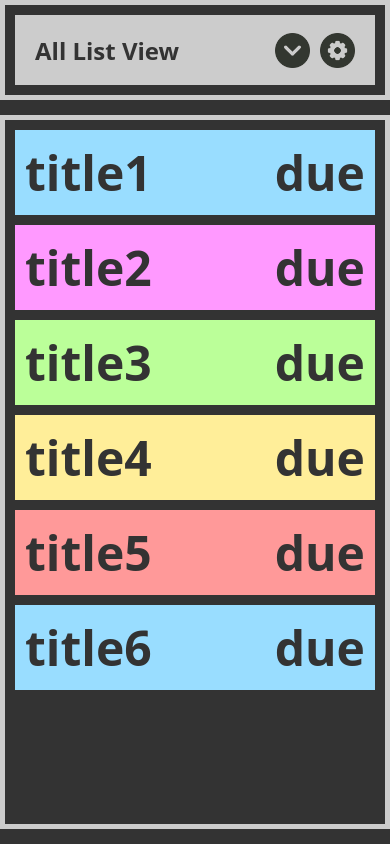
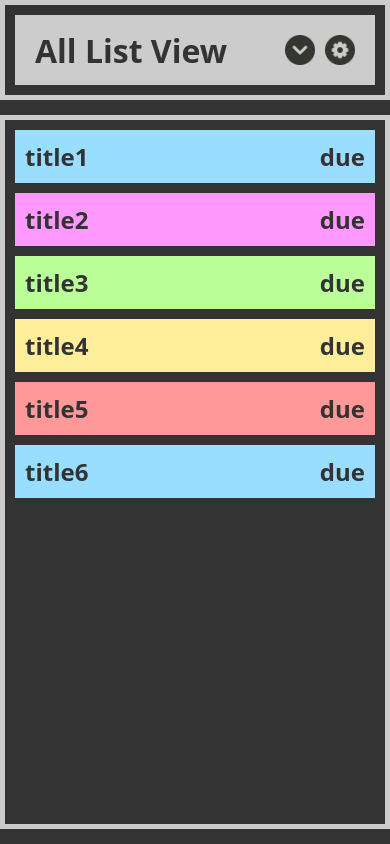
Before and after one commit to DrearyDev/todo-list, a website built with webpack: page src/index.html in a window 390 px wide. Built offline with nearby package versions, Linux system fonts and the light colour scheme.

Commit message:
Clean up UI with no user-select on icons

```diff
--- a/src/handleDOM.js
+++ b/src/handleDOM.js
@@ -51,12 +51,14 @@ const handleDOM = (() => {
         // create dropDown Icon
         dropDown = new Image();
         dropDown.src = dropDownPng;
+        dropDown.setAttribute('draggable', false);
         addClass(dropDown, 'drop-down');
         actions.appendChild(dropDown);
 
         // create settings Icon
         settings = new Image();
         settings.src = settingsPng;
+        settings.setAttribute('draggable', false);
         addClass(settings, 'settings');
         actions.appendChild(settings);
     };
--- a/src/style.css
+++ b/src/style.css
@@ -94,6 +94,7 @@ body {
 .header .project .actions > img {
     height: 35px;
     width: 35px;
+    user-select: none;
 
     /* make black icon color #333 ( --BG-COLOR ) */
     filter: invert(18%) sepia(1%) saturate(4281%) hue-rotate(45deg) brightness(104%) contrast(93%);
@@ -130,7 +131,7 @@ body {
     align-items: center;
     gap: 10px;
 }
-.main.main.all-list-view > div {
+.main.all-list-view > div {
     width: 100%;
     padding: 10px;
 
@@ -139,6 +140,9 @@ body {
     justify-content: space-between;
 
     color: var(--BG-COLOR);
+}
+.main.all-list-view div > h2 {
+    font-size: 2rem;
 }
 
 
@@ -163,6 +167,15 @@ body {
     } */
 
     .header .project > h1 {
+        font-size: 2rem;
+    }
+
+    .header .project .actions > img {
+        height: 30px;
+        width: 30px;
+    }
+
+    .main.all-list-view div > h2 {
         font-size: 1.5rem;
     }
 }
```
Also changed, not shown: dist/app.bundle.js.
